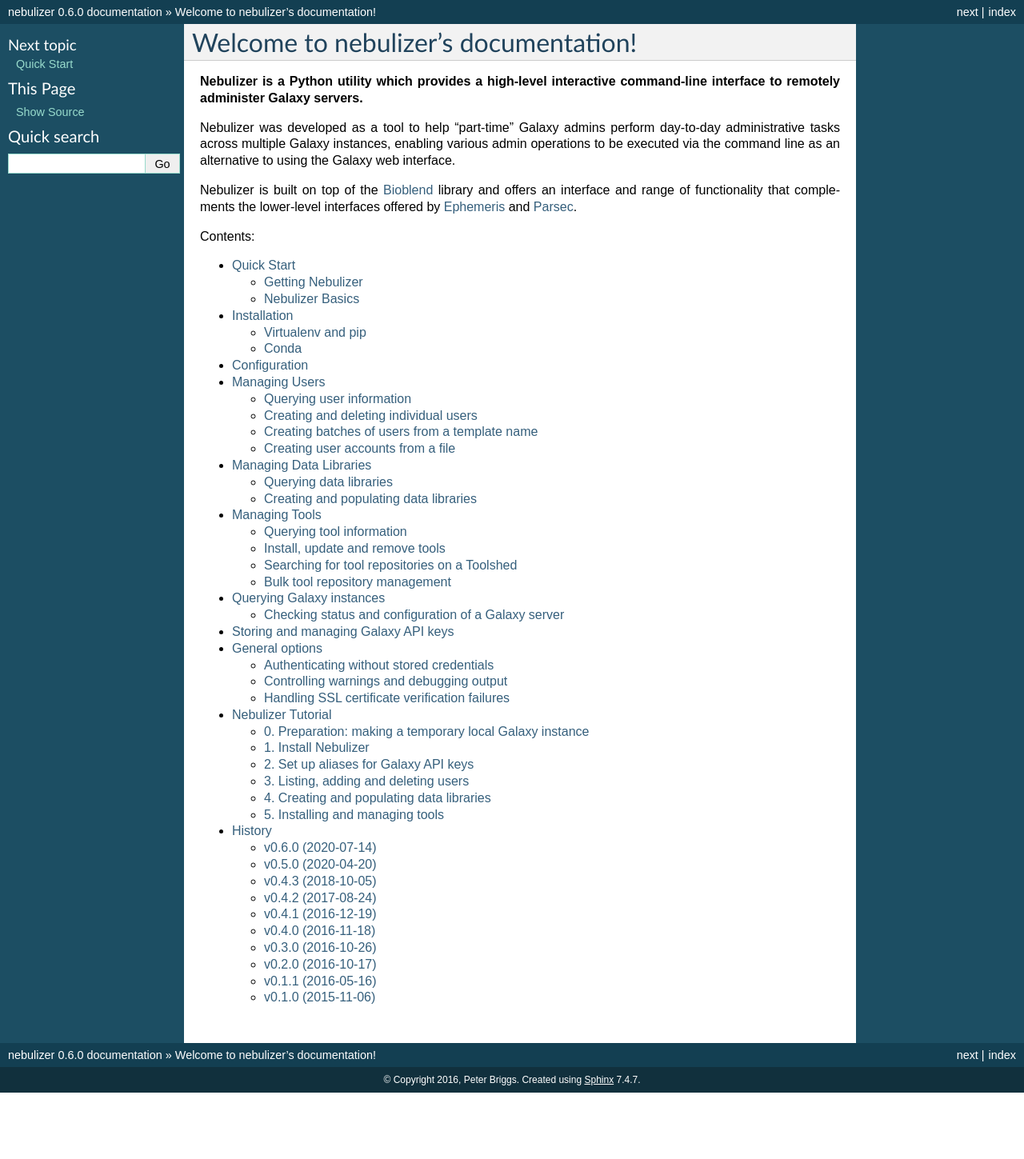
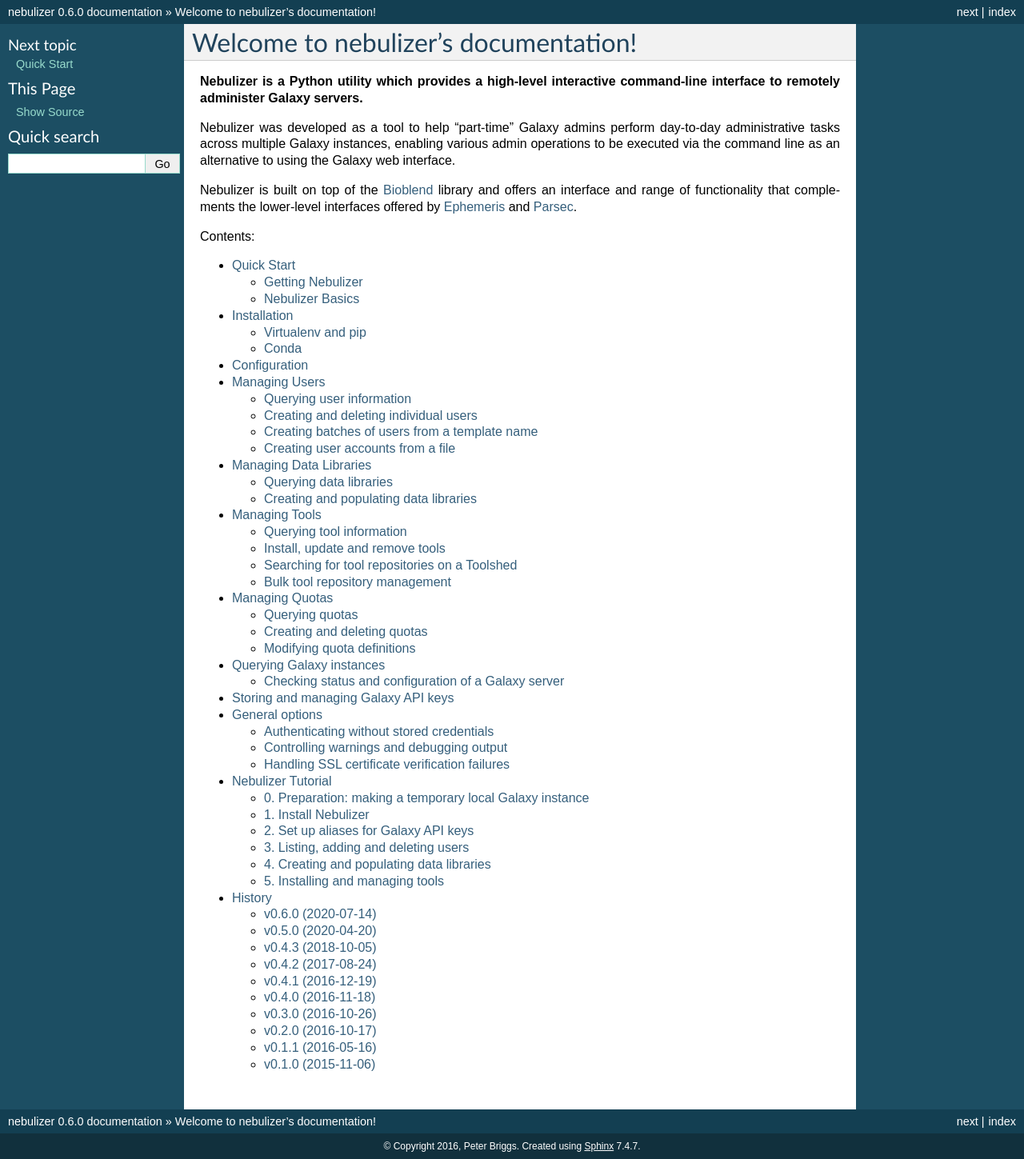
Before and after one commit to pjbriggs/nebulizer, a Sphinx documentation site: the page built from docs/index.rst, in a window 1280 px wide. Shown: the whole page at 80% size. Built offline with Sphinx 7.4.7, drawn with Linux system fonts in a browser that asks for light colours; before the commit the page ends 1366 px from its top, so only the background shows below that; part of the change alters nothing that is shown.

Commit message:
quotas: add initial documentation on the quota commands.

```diff
--- a/docs/index.rst
+++ b/docs/index.rst
@@ -29,6 +29,7 @@ Contents:
    users
    libraries
    tools
+   quotas
    querying_galaxy
    managing_keys
    general_options
--- /dev/null
+++ b/docs/quotas.rst
@@ -0,0 +1,82 @@
+===============
+Managing Quotas
+===============
+
+Querying quotas
+---------------
+
+``quotas`` lists the quotas defined in a Galaxy instance:
+
+::
+
+   nebulizer quotas GALAXY
+
+* ``-l``: returns extended information for each quota, including
+  the associated users and groups.
+* ``--status``: filter list on quota status, which can be one of
+  ``active`` (the default), ``deleted`` (only list deleted
+  quotas) or ``all`` (list all active and deleted quotas).
+* ``--name``: filter list on quota name (can include glob-style
+  wildcards e.g. ``--name="*NGS*"``).
+
+Creating and deleting quotas
+----------------------------
+
+``quotaadd`` defines a new quota:
+
+::
+
+   nebulizer quotaadd GALAXY QUOTA_NAME SIZE
+
+``SIZE`` can either be an amount (e.g. ``10GB``, ``0.2 T``) or
+an amount preceeded by an operation (one of ``+``, ``-`` or
+``=``, e.g. ``=300gb``, ``+100G``). If an operation isn't
+specified then ``=`` is assumed.
+
+* ``-d``/``--description``: set the description for the quota
+  (defaults to the quota name).
+* ``--default_for``: set the quota as the the default for either
+  'registered' or 'unregistered' users.
+
+``quotadel`` deletes an existing quota:
+
+::
+
+   nebulizer quotadel GALAXY QUOTA_NAME
+
+.. note::
+
+   A deleted quota can be restored using the ``--undelete``
+   option of the ``quotamod`` command.
+
+Modifying quota definitions
+---------------------------
+
+``quotamod`` updates a quota definition:
+
+::
+
+   nebulizer quotamod GALAXY QUOTA_NAME ...
+
+Options allow various quota properties to be modified:
+
+* ``-n``/``--name``: sets a new name for the quota.
+* ``-d``/``--description``: sets a new description.
+* ``-q``/``--quota-size``: updates the size of the quota, and how
+  it is applied.
+* ``--default_for``: set the quota as the the default for either
+  'registered' or 'unregistered' users.
+
+Users and groups can be associated with the following options:
+
+* ``-a``/``--add-users``: associate one or more users with the
+  quota, as a comma-separated list of email addresses.
+* ``-r``/``--remove-users``: disassociate one or more users from
+  the quota, as a comma-separated list of email addresses.
+* ``-A``/``--add-groups``: associate one or more groups with the
+  quota, as a comma-separated list of group names.
+* ``-R``/``--remove-groups``: disassociate one or more groups from
+  the quota, as a comma-separated list of group names.
+
+Previously deleted quotas can be restored using the
+``-u``/``--undelete`` option.
```
